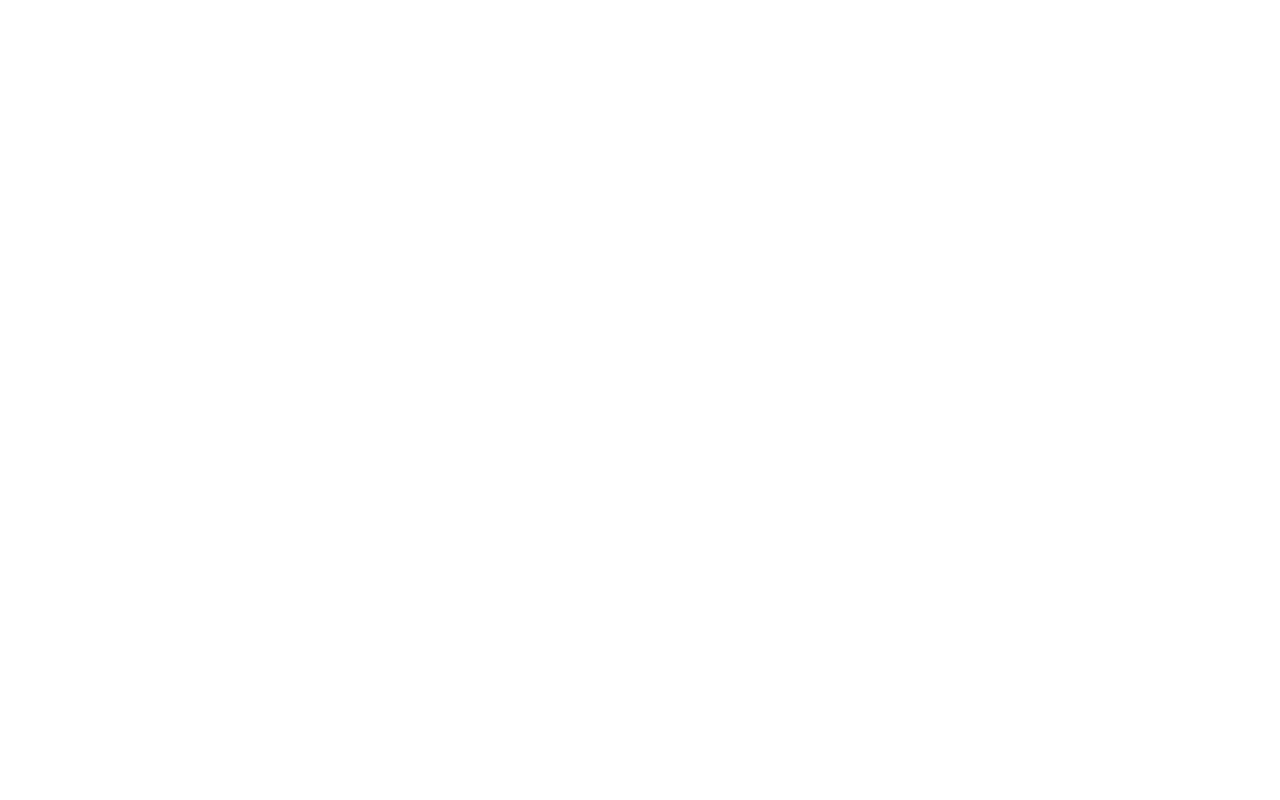
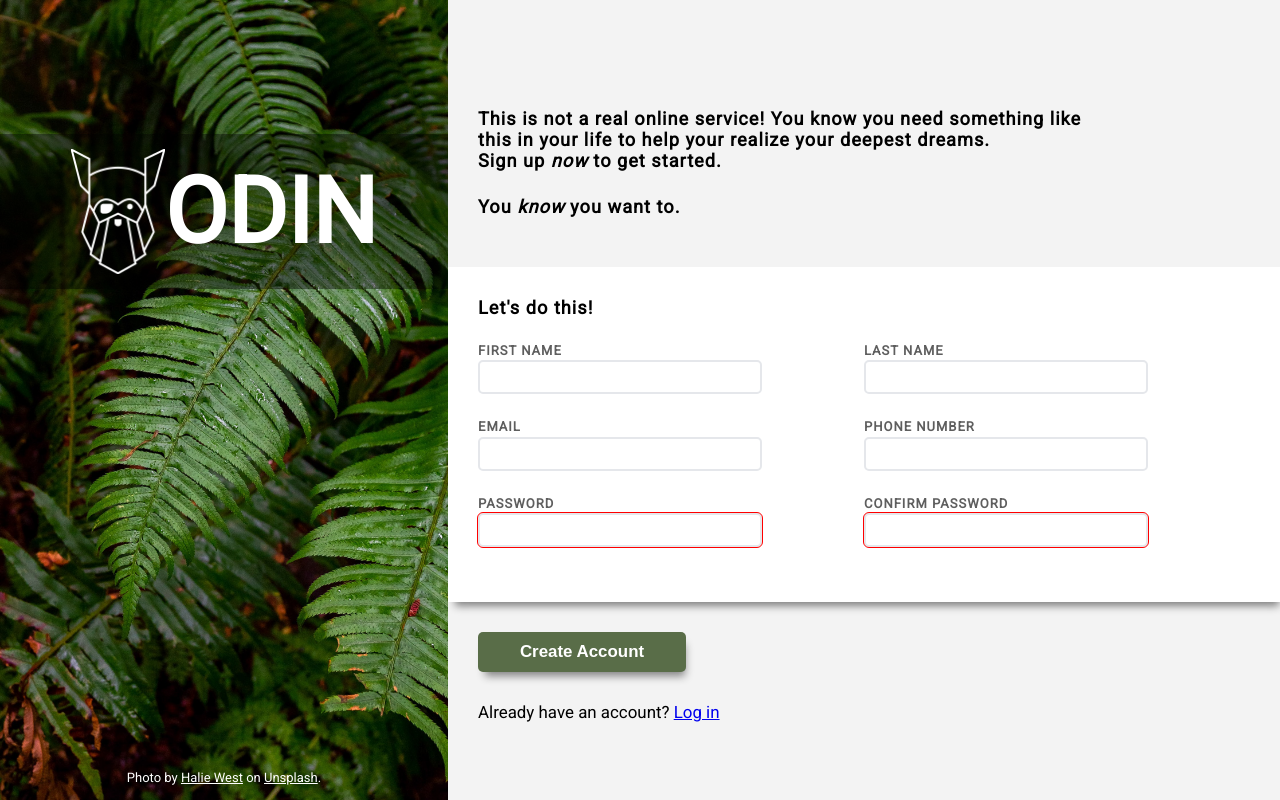
Before and after one commit to Abijahford/sign-up-form, a plain HTML site: page index.html in a window 1280 px wide. Drawn offline with Linux system fonts and the light colour scheme.

Commit message:
Layout and styling

```diff
--- a/index.html
+++ b/index.html
@@ -9,5 +9,55 @@
 </head>
 <body>
 
+    <div class="section1">
+        <div class="logo">
+            <img src="images/odin-lined.png" alt="Odin Logo">
+            <h1>ODIN</h1>
+        </div>
+        <p>Photo by <a href="https://unsplash.com/@haliewestphoto">Halie West</a> on <a href="https://unsplash.com">Unsplash</a>.</p>
+    </div>
+
+    <div class="section2">
+        <div class="top">
+            <p>
+                This is not a real online service! You know you need something like this in your life to help your realize your deepest dreams.
+                <br>Sign up <em>now</em> to get started.
+            </p>
+            <p>You <em>know</em> you want to.</p>
+        </div>
+        <div class="bottom">
+            <form action="">
+                <legend class="form-title">Let's do this!</legend>
+                <p></p>
+                <p>
+                    <label for="firstName">First Name</label>
+                    <input type="text" name="firstName" id="firstName">
+                </p>
+                <p>
+                    <label for="lastName">Last Name</label>
+                    <input type="text" name="lastName" id="lastName">
+                </p>
+                <p>
+                    <label for="email">Email</label>
+                    <input type="email" name="email" id="email">
+                </p>
+                <p>
+                   <label for="phone">Phone Number</label>
+                    <input type="text" name="phone" id="phone">
+                </p>
+                <p>
+                    <label for="password">Password</label>
+                    <input type="password" name="password" id="password">
+                </p>
+                <p>
+                    <label for="confirmPassword">Confirm Password</label>
+                    <input type="password" name="confirmPassword" id="confirmPassword">
+                </p>
+            </form>
+            <button>Create Account</button>
+            <p>Already have an account? <a href="#">Log in</a></p>
+        </div>
+    </div>
+
 </body>
 </html>
--- a/style.css
+++ b/style.css
@@ -0,0 +1,130 @@
+@import url('https://fonts.googleapis.com/css2?family=Roboto&display=swap');
+* {
+    margin: 0;
+    padding: 0;
+}
+html,body {
+    font-family: 'Roboto', sans-serif;
+    font-size: 26px;
+    height: 100vh;
+}
+body {
+    display: grid;
+    grid-template-columns: 35% 65%;
+    grid-template-areas: "left-section right-section";
+}
+.section1{
+    background-image: url("images/halie-west-25xggax4bSA-unsplash.jpg");
+    background-size: cover;
+    grid-area: left-section;
+    color: white;
+    position: relative;
+}
+.logo {
+    background-color: rgba(0, 0, 0, 0.4);
+    display: flex;
+    justify-content: center;
+    align-items: center;
+    flex-wrap: wrap;
+    padding: 15px 0;
+    margin-top: 30%;
+}
+.logo > img {
+    height: 125px;
+}
+.logo > h1 {
+    font-size: 3.5rem;
+}
+.section1 > p {
+    font-size: .5rem;
+    position: absolute;
+    bottom: 0;
+    width: 100%;
+    text-align: center;
+    padding-bottom: 15px;
+}
+.section1 a {
+    color: white;
+}
+.section2{
+    background-color: rgb(243, 243, 243);
+    grid-area: right-section;
+    display: flex;
+    flex-direction: column;
+    justify-content: center;
+}
+.top {
+    font-weight: bold;
+    letter-spacing: 1px;
+    padding: 30px;
+}
+.top>p:nth-child(1){
+    font-size: .7rem;
+    margin-bottom: 25px;
+    width: 80%;
+}
+.top>p:nth-child(2) {
+    font-size: .7rem;
+}
+.bottom {
+    display: flex;
+    flex-direction: column;
+    gap: 30px;
+    margin-top: 20px;
+}
+.bottom>p {
+    padding: 0 30px;
+    font-size: .65rem;
+}
+.bottom>button {
+    border-radius: 5px;
+    background-color: #596D48;
+    color: white;
+    font-size: .65rem;
+    font-weight: bold;
+    padding: 10px;
+    border: none;
+    width: 25%;
+    margin: 0 30px;
+    box-shadow: 3px 8px 8px -4px grey;
+}
+form {
+    background-color: white;
+    margin: 0;
+    padding: 30px;
+    box-shadow: 3px 8px 8px -4px grey;
+    display: grid;
+    grid-template-columns: 1fr 1fr;
+}
+label{
+    font-size: .5rem;
+    letter-spacing: 1px;
+    display: block;
+    text-transform: uppercase;
+    font-weight: bold;
+    color: rgb(94, 94, 94);
+}
+input {
+    height: 20px;
+    width: 70%;
+    border-radius: 5px;
+    border: #E5E7EB 2px solid;
+    padding: 5px;
+}
+input:focus {
+    outline: blue 1px solid;
+    box-shadow: 3px 8px 8px -4px grey;
+}
+input[type="password"] {
+    outline: red 1px solid;
+}
+form>p {
+    padding-bottom: 25px;
+    width: 100%;
+}
+legend {
+    padding-bottom: 25px;
+    font-size: .7rem;
+    font-weight: bold;
+    letter-spacing: 1px;
+}
```
Also changed, not shown: images/halie-west-25xggax4bSA-unsplash.jpg (added), images/odin-lined.png (added), 1 other file.
